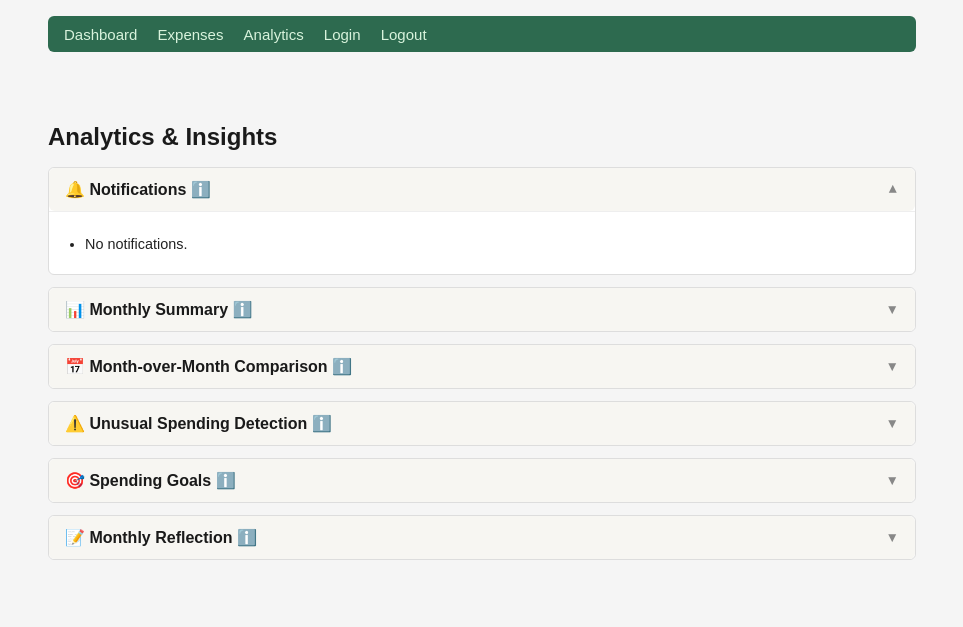
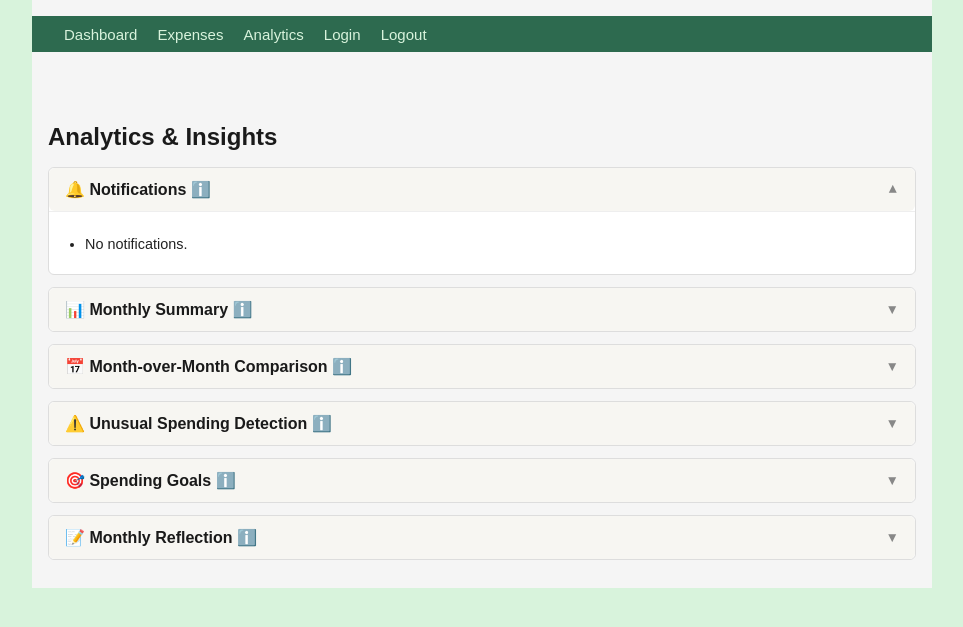
Before and after one commit to watts0nlol/Expense-Tracker-App, a Flask app: page /analytics-page in a window 1280 px wide. Shown: the top 627 px of the page, without its empty margins (158-1121 px from the left). Run offline with Flask 3, Linux system fonts and the light colour scheme; data that the repository does not hold is empty.

Commit message:
commit 22

```diff
--- a/static/style.css
+++ b/static/style.css
@@ -2,6 +2,10 @@
   box-sizing: border-box;
   margin: 0;
   padding: 0;
+}
+
+html {
+  background: #d8f3dc;
 }
 
 body {
@@ -14,12 +18,14 @@ body {
   padding: 1rem;
 }
 
-/*  Nav  */
+/* ── Nav ─────────────────────────────────────────────────────────────────── */
 nav {
   background: #2d6a4f;
-  padding: 0.6rem 1rem;
+  padding: 0.6rem 2rem;
   margin-bottom: 1.5rem;
-  border-radius: 6px;
+  margin-left: -1rem;
+  margin-right: -1rem;
+  border-radius: 0;
   border-bottom: none;
 }
 
@@ -35,7 +41,7 @@ nav a:hover {
   text-decoration: underline;
 }
 
-/*  Headings  */
+/* ── Headings ────────────────────────────────────────────────────────────── */
 h1 {
   font-size: 1.5rem;
   margin-bottom: 1rem;
@@ -55,7 +61,7 @@ h3 {
   color: #444;
 }
 
-/*  Form Elements  */
+/* ── Form Elements ───────────────────────────────────────────────────────── */
 label {
   display: block;
   margin-top: 0.6rem;
@@ -89,7 +95,7 @@ input[type="date"] {
   width: auto;
 }
 
-/*  Buttons  */
+/* ── Buttons ─────────────────────────────────────────────────────────────── */
 button {
   margin-top: 0.75rem;
   padding: 0.45rem 1rem;
@@ -119,7 +125,7 @@ button + button:hover {
   color: #2d6a4f;
 }
 
-/*  Table  */
+/* ── Table ───────────────────────────────────────────────────────────────── */
 table {
   width: 100%;
   border-collapse: collapse;
@@ -155,7 +161,7 @@ tr:hover td {
   background: #fafafa;
 }
 
-/*  Messages  */
+/* ── Messages ────────────────────────────────────────────────────────────── */
 #message {
   color: #2d6a4f;
   font-size: 0.875rem;
@@ -170,16 +176,16 @@ tr:hover td {
   margin-bottom: 0.25rem;
 }
 
-/*  HR divider  */
+/* ── HR divider ──────────────────────────────────────────────────────────── */
 hr {
   border: none;
   border-top: 1px solid #ddd;
   margin: 1.5rem 0;
 }
 
-/*  Links  */
+/* ── Links ───────────────────────────────────────────────────────────────── */
 a {
-  color: black;
+  color: #2d6a4f;
 }
 
 a:hover {
@@ -191,7 +197,7 @@ p {
   font-size: 0.9rem;
 }
 
-/*  List (notifications)  */
+/* ── List (notifications) ────────────────────────────────────────────────── */
 ul {
   padding-left: 1.25rem;
   margin-top: 0.5rem;
@@ -202,7 +208,7 @@ li {
   font-size: 0.9rem;
 }
 
-/*  Textarea  */
+/* ── Textarea ────────────────────────────────────────────────────────────── */
 textarea {
   resize: vertical;
   min-height: 80px;
--- a/templates/analytics.html
+++ b/templates/analytics.html
@@ -65,7 +65,8 @@
 <!-- 2. Summary -->
 <div class="section">
   <div class="section-header" onclick="toggleSection('summary')">
-    <h2>📊 Monthly Summary <span title="Shows your total spending and category breakdown for the selected month.">ℹ️</span></h2>
+    <h2>📊 Monthly Summary
+      <span title="Shows your total spending and category breakdown for the selected month.">ℹ️</span></h2>
     <span class="section-arrow" id="arrow-summary">▼</span>
   </div>
   <div class="section-body" id="body-summary">
@@ -103,7 +104,7 @@
 <div class="section">
   <div class="section-header" onclick="toggleSection('unusual')">
     <h2>⚠️ Unusual Spending Detection
-      <span title="Set a dollar limit per category per month. One goal per category per month — setting it again overwrites the existing one.">ℹ️</span></h2>
+      <span title="Flags any category where you spent 50% or more above your historical average. Requires at least 2 months of data to work.">ℹ️</span></h2>
     <span class="section-arrow" id="arrow-unusual">▼</span>
   </div>
   <div class="section-body" id="body-unusual">
@@ -121,7 +122,7 @@
 <div class="section">
   <div class="section-header" onclick="toggleSection('goals')">
     <h2>🎯 Spending Goals
-      <span title="Set a dollar limit per category per month. One goal per category per month — setting it again overwrites the existing one.">ℹ️</span></h2>
+      <span title="Set a dollar limit per category per month. One goal per category per month - setting it again overwrites the existing one.">ℹ️</span></h2>
     <span class="section-arrow" id="arrow-goals">▼</span>
   </div>
   <div class="section-body" id="body-goals">
```
